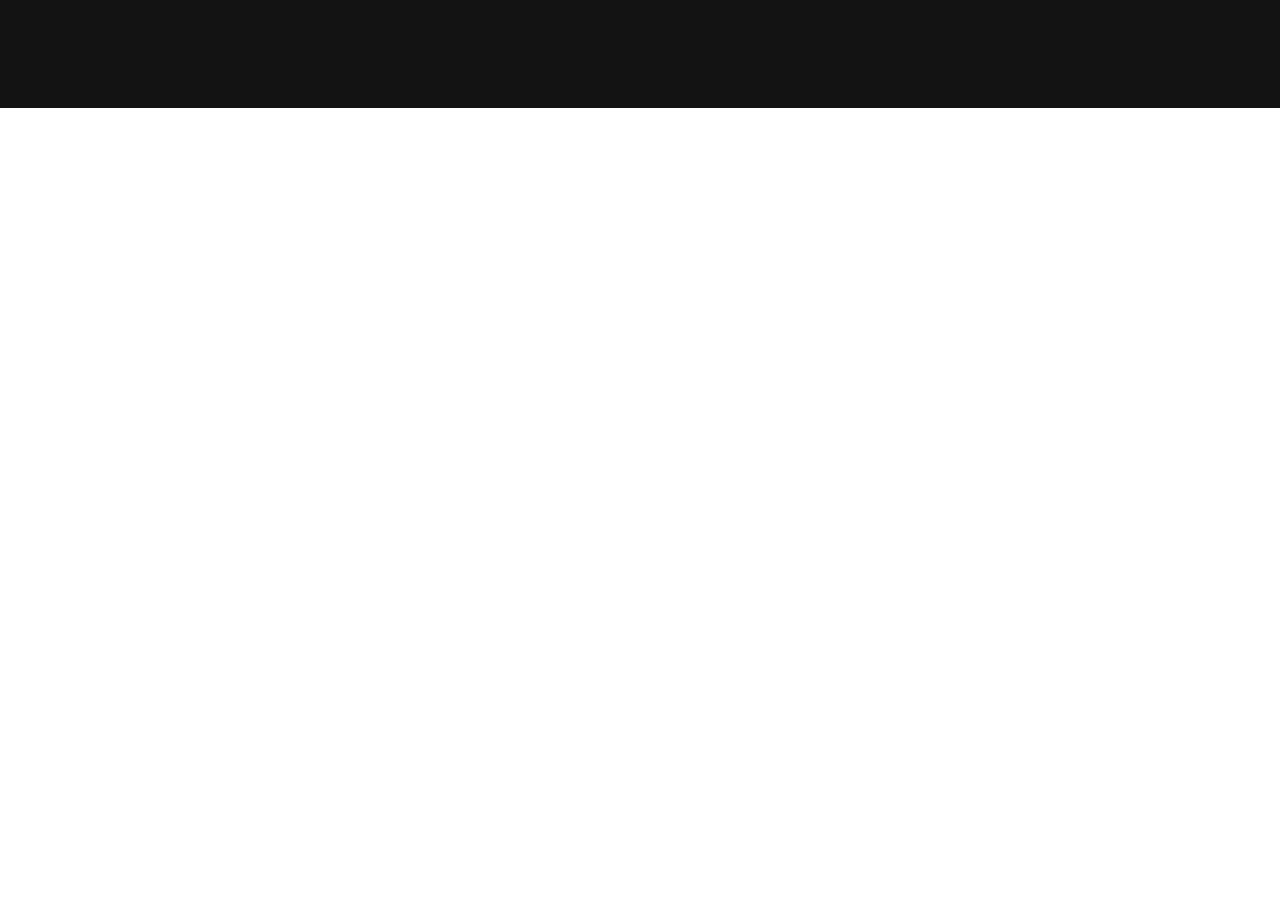
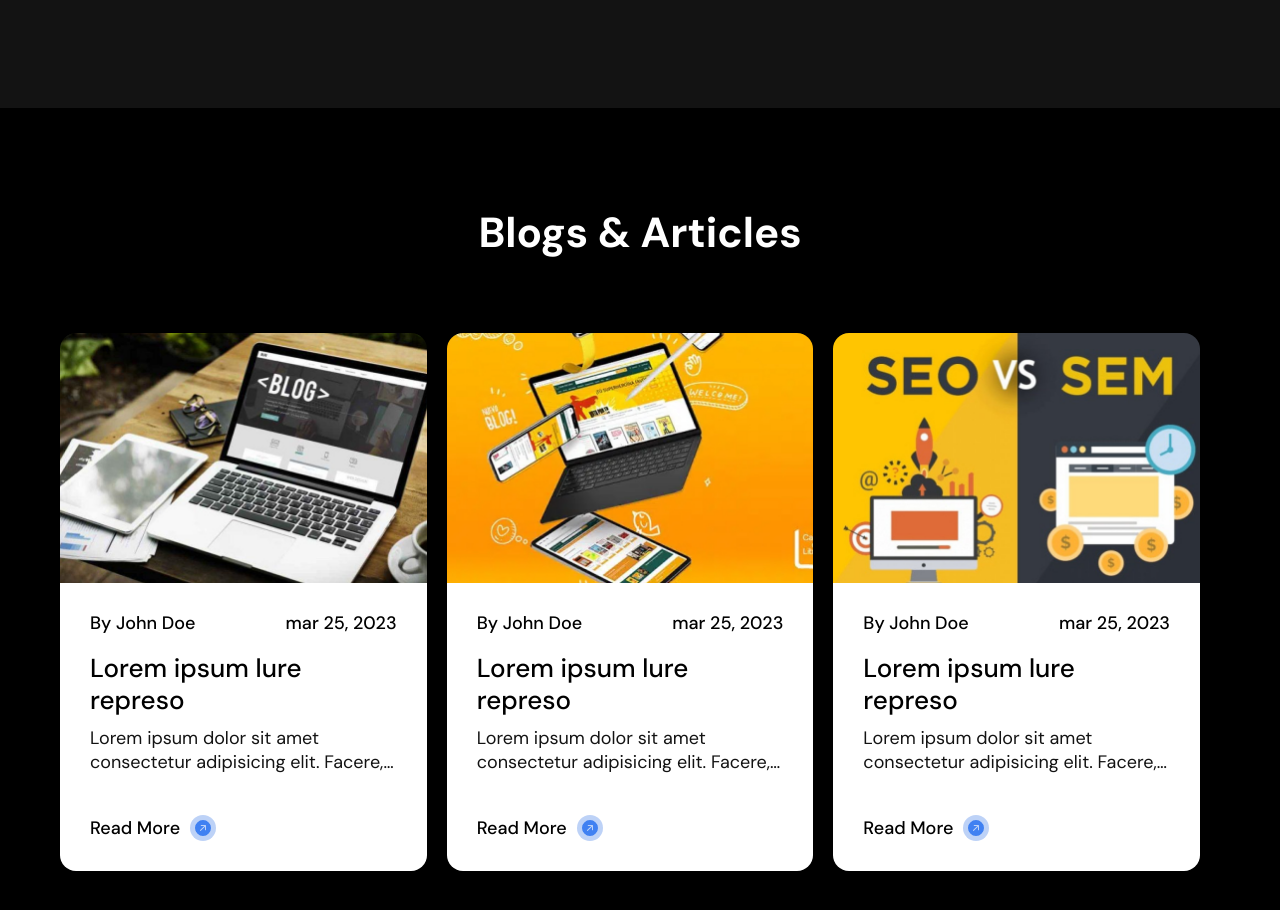
Before and after one commit to freetimezp/js-portfolio-11-web-dev, a React (Create React App) app: page / in a window 1280 px wide. Shown: the part 2291-3201 px from the top of the page. Before the commit the page ends 2399 px from the top, so only its background shows below. Built offline with nearby package versions, Linux system fonts and the light colour scheme.

Commit message:
12. js-portfolio-11-web-dev. Blogs, BlogCard Component.

```diff
--- a/src/App.js
+++ b/src/App.js
@@ -3,6 +3,7 @@
 import Intro from './components/intro';
 import Skills from './components/skills';
 import Portfolio from './components/portfolio';
+import Blogs from './components/blogs';
 
 import './app.scss';
 
@@ -12,6 +13,7 @@
       <Intro />
       <Skills />
       <Portfolio />
+      <Blogs />
     </div>
   );
 }
--- /dev/null
+++ b/src/components/blogs/blog-card/index.jsx
@@ -0,0 +1,33 @@
+import React from 'react';
+
+import Arrow from '../../shared/Arrow';
+
+import "./style.scss";
+
+const BlogCard = ({ user, date, image, title, description }) => {
+  return (
+    <div className='blog-card'>
+        <div className="image-section">
+            <img src={image} alt={title} />
+        </div>
+        <div className="content-section">
+            <div className="info-bar">
+                <div className="user-name">
+                    By {user}
+                </div>
+                <div className="posted-date">
+                    {date}
+                </div>
+            </div>
+            <h3>{title}</h3>
+            <p>{description}</p>
+            <div className="readmore-cta">
+                <span className="text">Read More</span>
+                <Arrow />
+            </div>
+        </div>
+    </div>
+  );
+}
+
+export default BlogCard;
--- /dev/null
+++ b/src/components/blogs/blog-card/style.scss
@@ -0,0 +1,78 @@
+@import '../../../style-config/variable.scss';
+@import '../../../style-config/mixins.scss';
+
+.blog-card {
+    display: flex;
+    flex-direction: column;
+    align-items: flex-start;
+    height: 538px;
+    width: calc(100% / 3);
+    border-radius: 16px;
+    overflow: hidden;
+    margin-right: 20px;
+    cursor: pointer;
+    .image-section {
+        width: 100%;
+        height: 250px;
+        overflow: hidden;
+        @include transition-ease;
+        img {
+            width: 100%;
+            height: 100%;
+            object-fit: cover;
+            object-position: center;
+            display: block;
+        }
+    }
+    .content-section {
+        display: flex;
+        flex-direction: column;
+        padding: 30px;
+        padding-bottom: 55px;
+        position: relative;
+        flex-grow: 1;
+        background-color: $white;
+        @include transition-ease;
+        .info-bar {
+            display: flex;
+            justify-content: space-between;
+            align-items: center;
+            margin-bottom: 20px;
+            .user-name,
+            .posted-date {
+                @include typography(18px, 500, 20px);
+            }
+        }
+        h3 {
+            margin-bottom: 10px;
+            @include ellipsis;
+        }
+        p {
+            color: $black-light;
+            @include ellipsis;
+        }
+        .readmore-cta {
+            display: flex;
+            align-items: center;
+            position: absolute;
+            bottom: 30px;
+            left: 30px;
+            cursor: pointer;
+            .text {
+                @include typography(18px, 500, 20px);
+            }
+        }
+    }
+    &:hover {
+        .image-section {
+            transform: scale(1.2);
+        }
+        .content-section {
+            background-color: $black-light;
+            color: $white;
+            p {
+                color: $white;
+            }
+        }
+    }
+}
--- /dev/null
+++ b/src/components/blogs/index.jsx
@@ -0,0 +1,41 @@
+import React from 'react';
+
+import Section from '../shared/section';
+import BlogCard from './blog-card';
+import blog1 from '../../images/blogs/blog-thumb-1.jpg';
+import blog2 from '../../images/blogs/blog-thumb-2.jpg';
+import blog3 from '../../images/blogs/blog-thumb-3.jpg';
+
+import './style.scss';
+
+const Blogs = () => {
+    return (
+        <Section id="blogs" title="Blogs & Articles" background="dark">
+            <div className="blogs-content-wrapper">
+                <BlogCard
+                    user="John Doe"
+                    date="mar 25, 2023"
+                    image={blog1}
+                    title="Lorem ipsum lure represo"
+                    description="Lorem ipsum dolor sit amet consectetur adipisicing elit. Facere, aspernatur."
+                />
+                <BlogCard
+                    user="John Doe"
+                    date="mar 25, 2023"
+                    image={blog2}
+                    title="Lorem ipsum lure represo"
+                    description="Lorem ipsum dolor sit amet consectetur adipisicing elit. Facere, aspernatur."
+                />
+                <BlogCard
+                    user="John Doe"
+                    date="mar 25, 2023"
+                    image={blog3}
+                    title="Lorem ipsum lure represo"
+                    description="Lorem ipsum dolor sit amet consectetur adipisicing elit. Facere, aspernatur."
+                />
+            </div>
+        </Section>
+    );
+}
+
+export default Blogs;
--- /dev/null
+++ b/src/components/blogs/style.scss
@@ -0,0 +1,9 @@
+@import '../../style-config/variable.scss';
+@import '../../style-config/mixins.scss';
+
+.blogs-content-wrapper {
+    display: flex;
+    justify-content: space-between;
+    width: 100%;
+    margin-top: 75px;
+}
```
